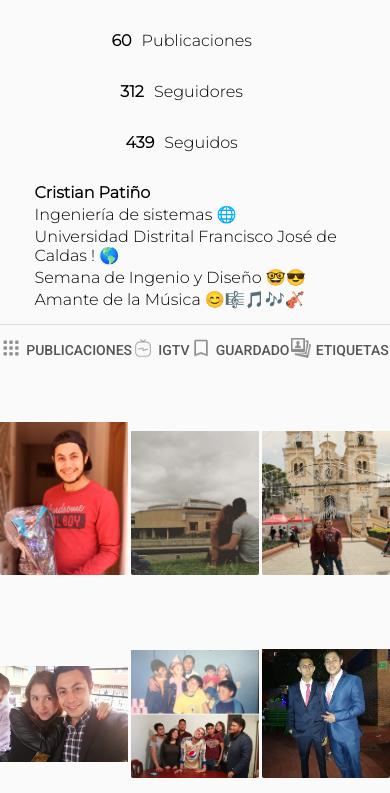
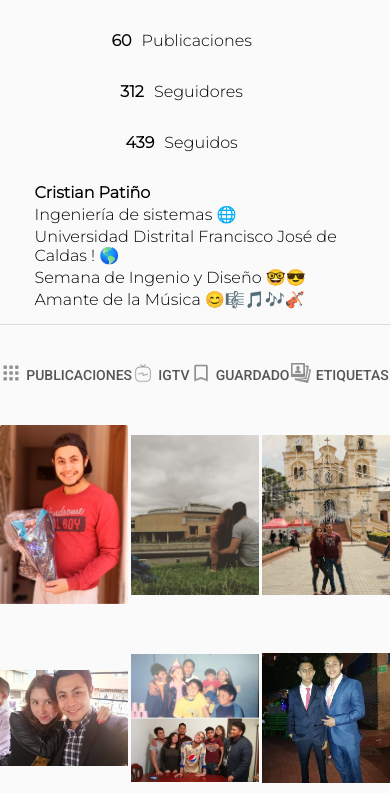
Before and after one commit to CrissUD/InstagramTemplate, a plain HTML site: page index.html in a window 390 px wide. Shown: the part 304-1097 px from the top of the page. Drawn offline with Linux system fonts and the light colour scheme.

Commit message:
Ultmas correcciones responsive

```diff
--- a/Styles/Styles.css
+++ b/Styles/Styles.css
@@ -151,6 +151,7 @@ nav input{
 
 .menu, .menu div{
     display: flex;
+    flex-wrap: wrap;
     justify-content: space-evenly;
     align-items: center;
 }
@@ -277,6 +278,18 @@ footer a{
     .profile-statistics div{
         justify-content: center;
     }
+
+    .post-image{
+        height: 200px;
+    }
+
+    .menu{
+        height: 100px;
+    }
+
+    .menu div{
+        height: 50%;
+    }
 }
 
 @media (min-width: 501px) and (max-width: 768px){
@@ -296,4 +309,7 @@ footer a{
         width: 60%;
     }
 
+    .post-image{
+        height: 200px;
+    }
 }
```
